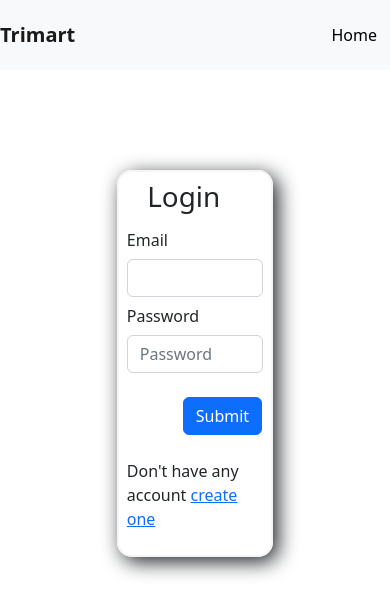
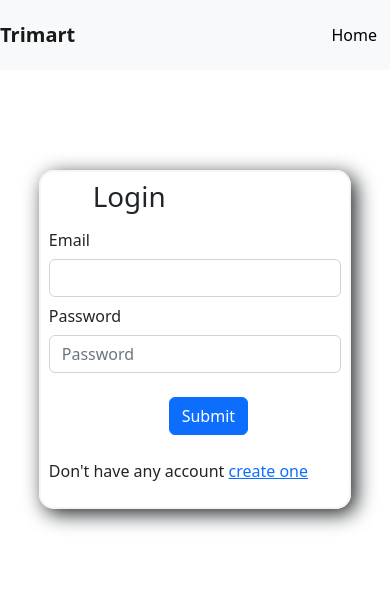
Before and after one commit to Talha-Jubaer-Prantor/trimartf, a React (Create React App) app: page /login in a window 390 px wide. Shown: the top 616 px of the page. Built offline with nearby package versions, Linux system fonts and the light colour scheme.

Commit message:
adding responsive feature

```diff
--- a/src/components/Header/Header.css
+++ b/src/components/Header/Header.css
@@ -1,27 +1,7 @@
-/* .header{
-    height: 50px;
-    background-color: #1C2B35;
-    display: flex;
-    align-items: center;
-    justify-content: space-between;
-    padding-left: 140px;
-    padding-right: 140px;
-}
-
-.header h1{
-    color: rgb(218, 184, 32);
-}
-
-.header a{
-    color: #FFFFFF;
-    text-decoration: none;
-    font-size: 17px;
-    margin-left: 36px;
-}
-.header a:hover{
-    color: orange;
-} */
-
 .logo{
     margin-right: 35% !important;
 }
+
+.nav-header{
+    padding: 0% 4%;
+}
--- a/src/components/Header/Header.js
+++ b/src/components/Header/Header.js
@@ -33,8 +33,8 @@ const Header = () => {
 
 
     return (
-        <nav className='header'>
-            <nav className="navbar navbar-expand-lg bg-light">
+
+            <nav className="navbar navbar-expand-lg bg-light nav-header">
   <div className="container-fluid">
     <a className="navbar-brand logo" href="/"><h1>Trimart</h1></a>
     <button className="navbar-toggler" type="button" data-bs-toggle="collapse" data-bs-target="#navbarScroll" aria-controls="navbarScroll" aria-expanded="false" aria-label="Toggle navigation">
@@ -60,7 +60,7 @@ const Header = () => {
     </div>
   </div>
 </nav>
-        </nav>
+
     );
 };
 
--- a/src/components/Login/Login.css
+++ b/src/components/Login/Login.css
@@ -1,155 +1,4 @@
-
-/*
-  h2 {
-    font-weight: 300;
-    text-align: center;
-  }
-
-  p {
-    position: relative;
-  }
-
-  a,
-  a:link,
-  a:visited,
-  a:active {
-    color: #3ca9e2;
-    -webkit-transition: all 0.2s ease;
-    transition: all 0.2s ease;
-  }
-  a:focus, a:hover,
-  a:link:focus,
-  a:link:hover,
-  a:visited:focus,
-  a:visited:hover,
-  a:active:focus,
-  a:active:hover {
-    color: #329dd5;
-    -webkit-transition: all 0.2s ease;
-    transition: all 0.2s ease;
-  }
-
-  #login-form-wrap {
-    background-color: #fff;
-    width: 35%;
-    margin: 30px auto;
-    text-align: center;
-    padding: 20px 0 0 0;
-    border-radius: 4px;
-    box-shadow: 0px 30px 50px 0px rgba(0, 0, 0, 0.2);
-  }
-
-  #login-form {
-    padding: 0 60px;
-  }
-
-  input {
-    display: block;
-    box-sizing: border-box;
-    width: 100%;
-    outline: none;
-    height: 60px;
-    line-height: 60px;
-    border-radius: 4px;
-  }
-
-  input[type="text"],
-  input[type="email"] {
-    width: 100%;
-    padding: 0 0 0 10px;
-    margin: 0;
-    color: #8a8b8e;
-    border: 1px solid #c2c0ca;
-    font-style: normal;
-    font-size: 16px;
-    -webkit-appearance: none;
-       -moz-appearance: none;
-            appearance: none;
-    position: relative;
-    display: inline-block;
-    background: none;
-  }
-  input[type="text"]:focus,
-  input[type="email"]:focus {
-    border-color: #3ca9e2;
-  }
-  input[type="text"]:focus:invalid,
-  input[type="email"]:focus:invalid {
-    color: #cc1e2b;
-    border-color: #cc1e2b;
-  }
-  input[type="text"]:valid ~ .validation,
-  input[type="email"]:valid ~ .validation {
-    display: block;
-    border-color: #0C0;
-  }
-  input[type="text"]:valid ~ .validation span,
-  input[type="email"]:valid ~ .validation span {
-    background: #0C0;
-    position: absolute;
-    border-radius: 6px;
-  }
-  input[type="text"]:valid ~ .validation span:first-child,
-  input[type="email"]:valid ~ .validation span:first-child {
-    top: 30px;
-    left: 14px;
-    width: 20px;
-    height: 3px;
-    -webkit-transform: rotate(-45deg);
-            transform: rotate(-45deg);
-  }
-  input[type="text"]:valid ~ .validation span:last-child,
-  input[type="email"]:valid ~ .validation span:last-child {
-    top: 35px;
-    left: 8px;
-    width: 11px;
-    height: 3px;
-    -webkit-transform: rotate(45deg);
-            transform: rotate(45deg);
-  }
-
-  .validation {
-    display: none;
-    position: absolute;
-    content: " ";
-    height: 60px;
-    width: 30px;
-    right: 15px;
-    top: 0px;
-  }
-
-  input[type="submit"] {
-    border: none;
-    display: block;
-    background-color: #3ca9e2;
-    color: #fff;
-    font-weight: bold;
-    text-transform: uppercase;
-    cursor: pointer;
-    -webkit-transition: all 0.2s ease;
-    transition: all 0.2s ease;
-    font-size: 18px;
-    position: relative;
-    display: inline-block;
-    cursor: pointer;
-    text-align: center;
-  }
-  input[type="submit"]:hover {
-    background-color: #329dd5;
-    -webkit-transition: all 0.2s ease;
-    transition: all 0.2s ease;
-  }
-
-  #create-account-wrap {
-    background-color: #eeedf1;
-    color: #8a8b8e;
-    font-size: 14px;
-    width: 100%;
-    padding: 10px 0;
-    border-radius: 0 0 4px 4px;
-  } */
-
-  .login-container{
+.login-container{
     margin-top: 100px;
     width: 40%;
     margin-left: 30%;
@@ -163,7 +12,29 @@
     padding-right: 15%;
   }
 
-  .submit-btn{
+.submit-btn{
     margin-left: 41%;
     margin-right: 41%;
 }
+
+
+@media only screen and (max-width: 600px) {
+  .login-container{
+    margin-top: 100px;
+    width: 80%;
+    margin-left: 10%;
+    padding: 2%;
+    border: 2px solid whitesmoke;
+    display: block;
+    box-shadow: 5px 5px 20px;
+    border-radius: 15px;
+  }h1{
+    padding-left: 15%;
+    padding-right: 15%;
+  }
+
+.submit-btn{
+    margin-left: 41%;
+    margin-right: 41%;
+}
+}
--- a/src/components/Login/Login.jsx
+++ b/src/components/Login/Login.jsx
@@ -32,8 +32,6 @@ const Login = () => {
       }else{
         window.location.replace('/loginerror')
       }
-// console.log(data)
-
       })
   }
 
--- a/src/components/SignUp/signup.css
+++ b/src/components/SignUp/signup.css
@@ -31,3 +31,18 @@
     margin-left: 41%;
     margin-right: 41%;
 }
+
+@media only screen and (max-width: 600px) {
+
+    .signup-container{
+        margin-top: 100px;
+        width: 80%;
+        margin-left: 10%;
+        padding: 2%;
+        border: 2px solid whitesmoke;
+        display: block;
+        box-shadow: 5px 5px 20px;
+        border-radius: 15px;
+    }
+
+  }
```
Also changed, not shown: 1 other file (tests, documents, lock files or other folders).
